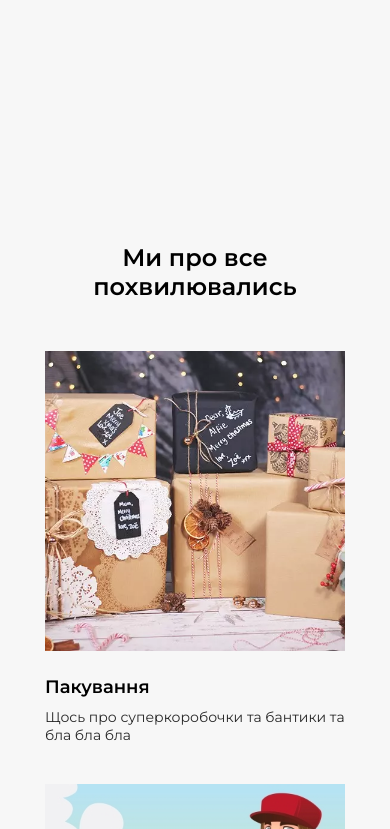
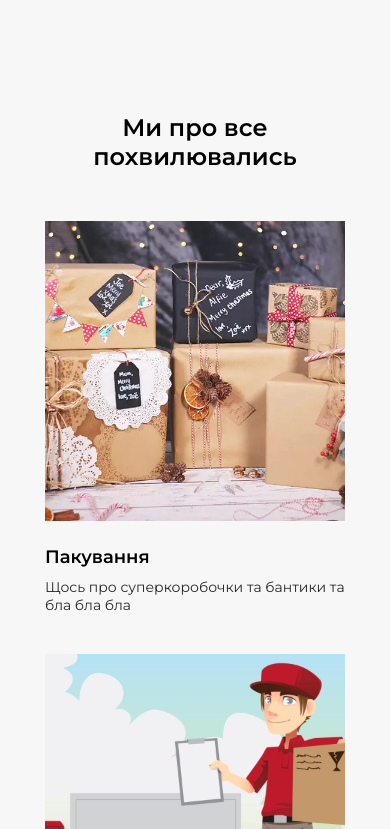
Before and after one commit to VRomanenko04/Plush-Store, a Next.js app: page / in a window 390 px wide. Shown: the part 2495-3324 px from the top of the page. Built offline with nearby package versions, Linux system fonts and the light colour scheme.

Commit message:
Corrected margin

```diff
--- a/src/components/HomePageComponents/HomePageAdvantages/HomePageAdvantages.module.scss
+++ b/src/components/HomePageComponents/HomePageAdvantages/HomePageAdvantages.module.scss
@@ -44,7 +44,7 @@
 
 @media screen and (max-width: 780px) {
     .container {
-        margin-top: 250px;
+        margin-top: 120px;
     }
 
     .advantage_list {
```
